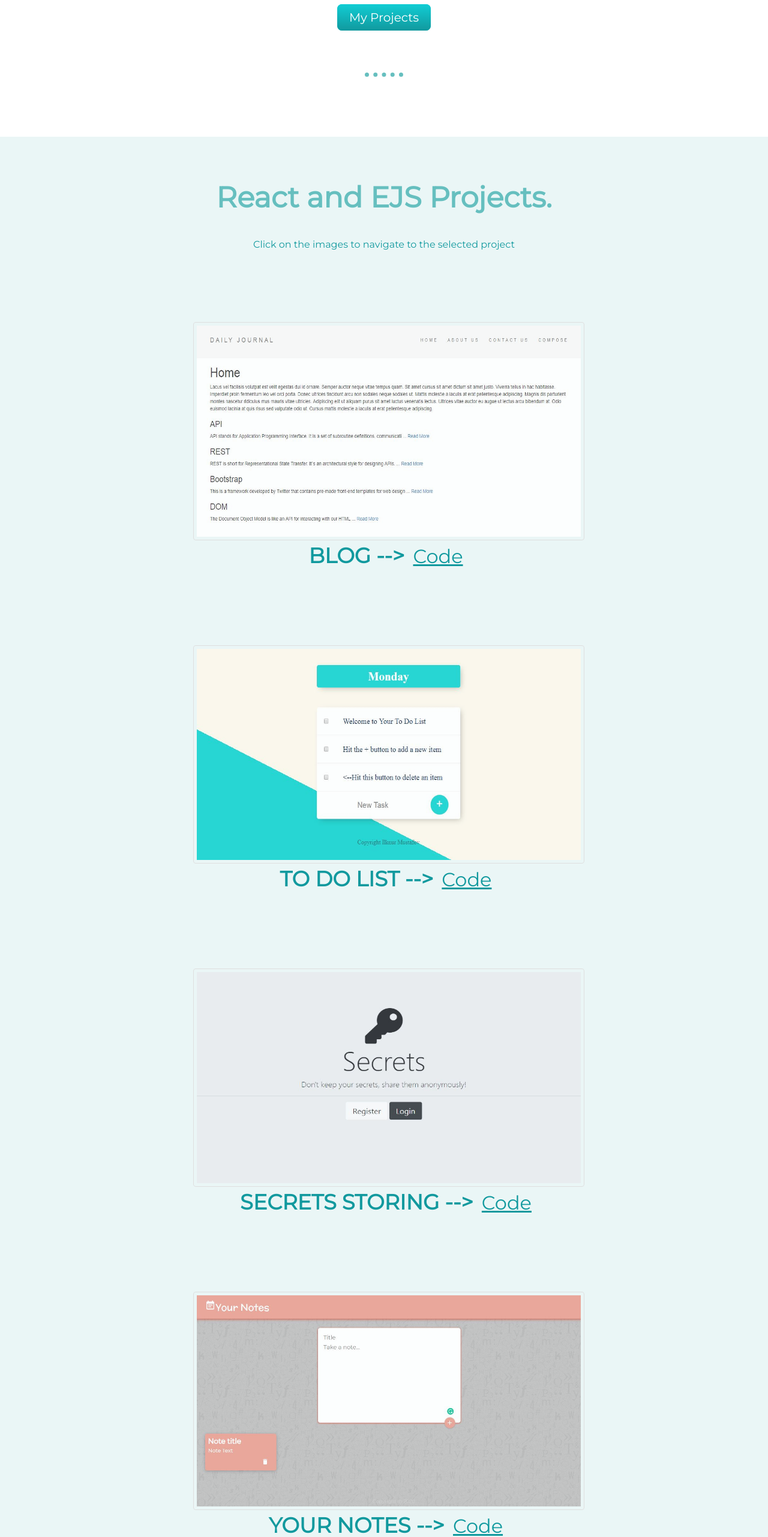
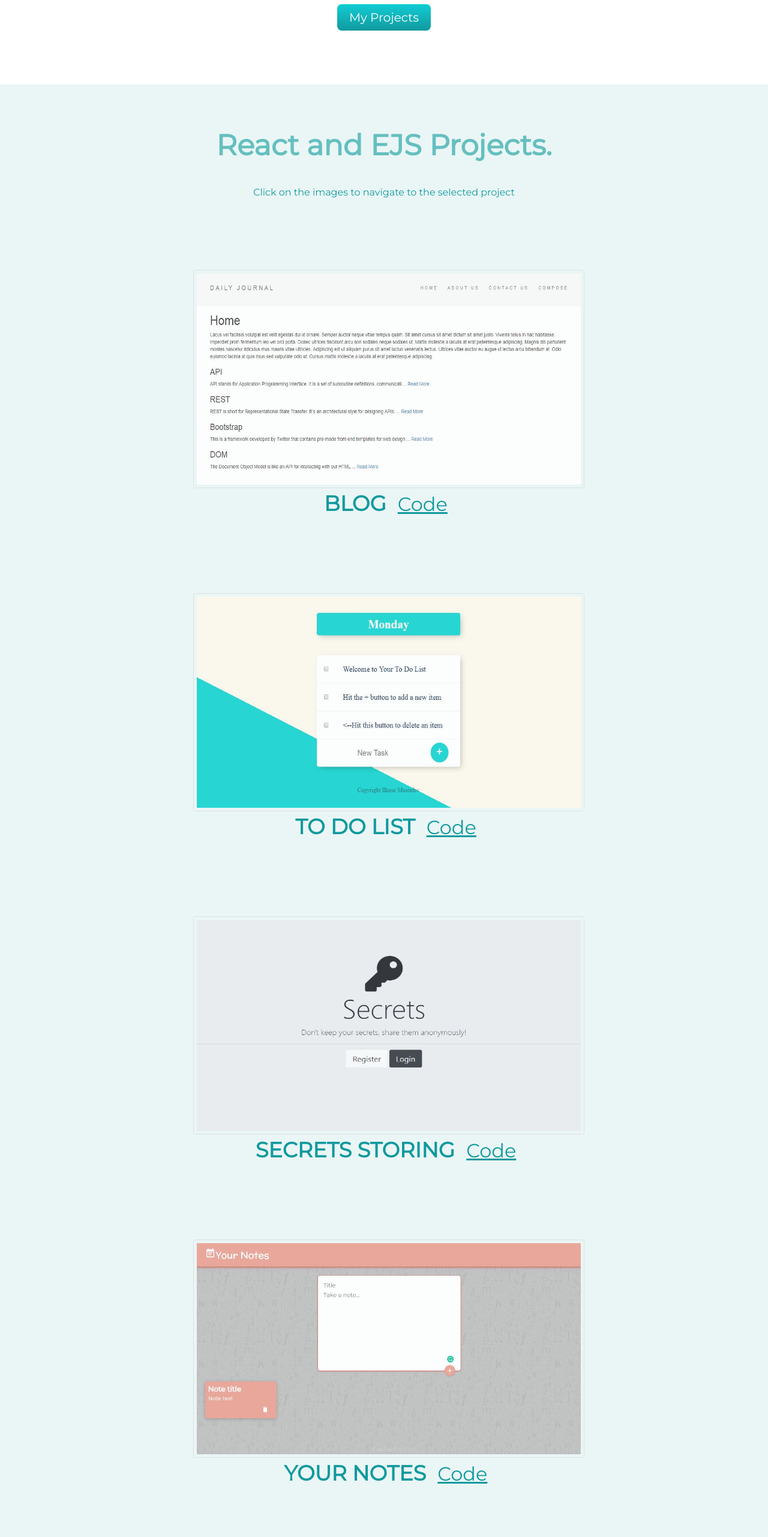
Before and after one commit to ilknur28/Personal-WS, a plain HTML site: page index.html in a window 1280 px wide. Shown: the part 1600-4163 px from the top of the page at 60% size. Drawn offline with Linux system fonts and the light colour scheme.

Commit message:
css Update about me

```diff
--- a/css/styles.css
+++ b/css/styles.css
@@ -71,6 +71,7 @@ hr {
 .top-middle-container {
   background-color: white;
   margin: 100px auto 100px auto;
+  color: #40514e;
 }
 
 .bottom-middle-container {
@@ -119,14 +120,12 @@ hr {
   margin-right: 3rem;
   width: 10%;
 }
-
 .checked-png {
   border-radius: 50%;
   float: right;
   margin-left: 3rem;
   width: 10%;
 }
-
 .skill-row {
   width: 50%;
   margin: 0 auto 0 auto;
@@ -134,12 +133,10 @@ hr {
   text-align: left;
   line-height: 2;
 }
-
 .work-exp-class {
   text-align: right;
   margin: auto;
 }
-
 .work-exp-p {
   padding-top: 1em;
   text-align: right;
--- a/index.html
+++ b/index.html
@@ -45,9 +45,9 @@
       <a class="btn" href="#projects">My Projects</a>
     </div>
 
-    <div class="skills">
+    <!--   <div class="skills">
 
-      <!-- <h2>My Skills.</h2>
+       <h2>My Skills.</h2>
       <div class="skill-row">
         <img class="computer-image" src="images/computer.png" alt="computer-image">
         <h3 class="skills-heading">Web Development & SEO</h3>
@@ -59,9 +59,9 @@
         <img class="checked-png" src="images/checked.png" alt="checked-png">
         <h3 class="work-exp-class">Working experience</h3>
         <p class="work-exp-p">2 years as an SEO specialist.</p>
-      </div> -->
-    </div>
-    <hr>
+      </div>
+    </div> -->
+
   </section>
 
 
@@ -79,25 +79,25 @@
 
         <div class="project-composition__project">
           <a target="_blank" href="https://ejs-blog-site-berlin.herokuapp.com/"><img class="projectImage project-composition__image project-composition__link" src="images/blog.JPG" alt=""></a>
-          <span class="project-composition__title">Blog --></span>
+          <span class="project-composition__title">Blog </span>
           <a class="project-link" target="_blank" href="https://github.com/ilknur28/Blog">Code</a>
         </div>
 
         <div class="project-composition__project">
           <a target="_blank" href="https://calm-garden-40314.herokuapp.com/"><img class="projectImage project-composition__image project-composition__link" src="images/todolist.JPG" alt=""></a>
-          <span class="project-composition__title">To Do List --></span>
+          <span class="project-composition__title">To Do List </span>
           <a class="project-link" target="_blank" href="https://github.com/ilknur28/To-Do-List-App">Code</a>
         </div>
 
         <div class="project-composition__project">
           <a target="_blank" href="https://github.com/ilknur28/Secrets-Storing-App"><img class="projectImage project-composition__image project-composition__link" src="images/Secrets.jpg" alt=""></a>
-          <span class="project-composition__title">Secrets Storing --></span>
+          <span class="project-composition__title">Secrets Storing </span>
           <a class="project-link" target="_blank" href="https://github.com/ilknur28/Secrets-Storing-App">Code</a>
         </div>
 
         <div class="project-composition__project">
           <a target="_blank" href="https://u4fkh.codesandbox.io/"><img class="projectImage project-composition__image project-composition__link" src="images/Your Notes.JPG" alt=""></a>
-          <span class="project-composition__title">Your Notes --></span>
+          <span class="project-composition__title">Your Notes </span>
           <a class="project-link" target="_blank" href="https://github.com/ilknur28/Your-Notes---App">Code</a>
         </div>
 
@@ -112,13 +112,13 @@
          <div class="project-composition">
            <div class="project-composition__project">
           <a target="_blank" class="project-composition__link" href="https://ilknur28.github.io/Play-Drum-Kit/"><img class="projectImage project-composition__image" src="images/drum.JPG" alt="Drum Kit image"></a>
-          <span class="project-composition__title">Drum Kit --></span>
+          <span class="project-composition__title">Drum Kit </span>
           <a class="project-link" target="_blank" href="https://github.com/ilknur28/Play-Drum-Kit">Code</a>
         </div>
 
         <div class="project-composition__project">
           <a target="_blank" href="https://ilknur28.github.io/Dice-Game-Vanilla-JS/"><img class="projectImage project-composition__image project-composition__link" src="images/Dice.JPG" alt=""></a>
-          <span class="project-composition__title">Dice Game --></span>
+          <span class="project-composition__title">Dice Game </span>
           <a class="project-link" target="_blank" href="https://github.com/ilknur28/Dice-Game-using-DOM-JS">Code</a>
         </div>
          </div>
```
